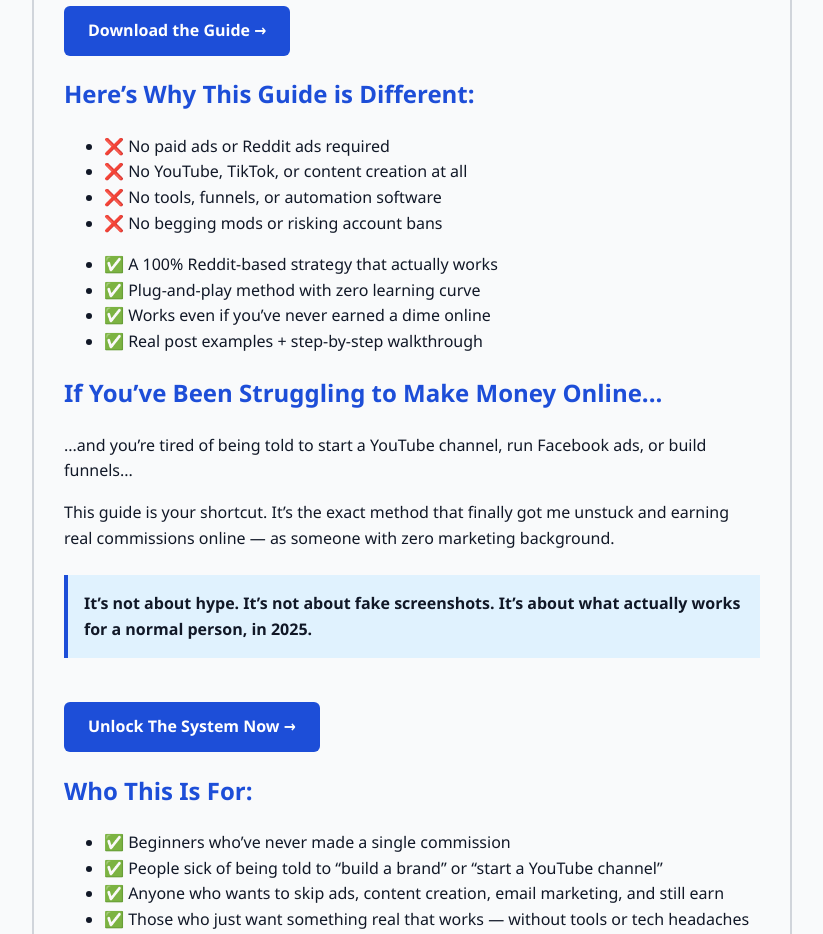
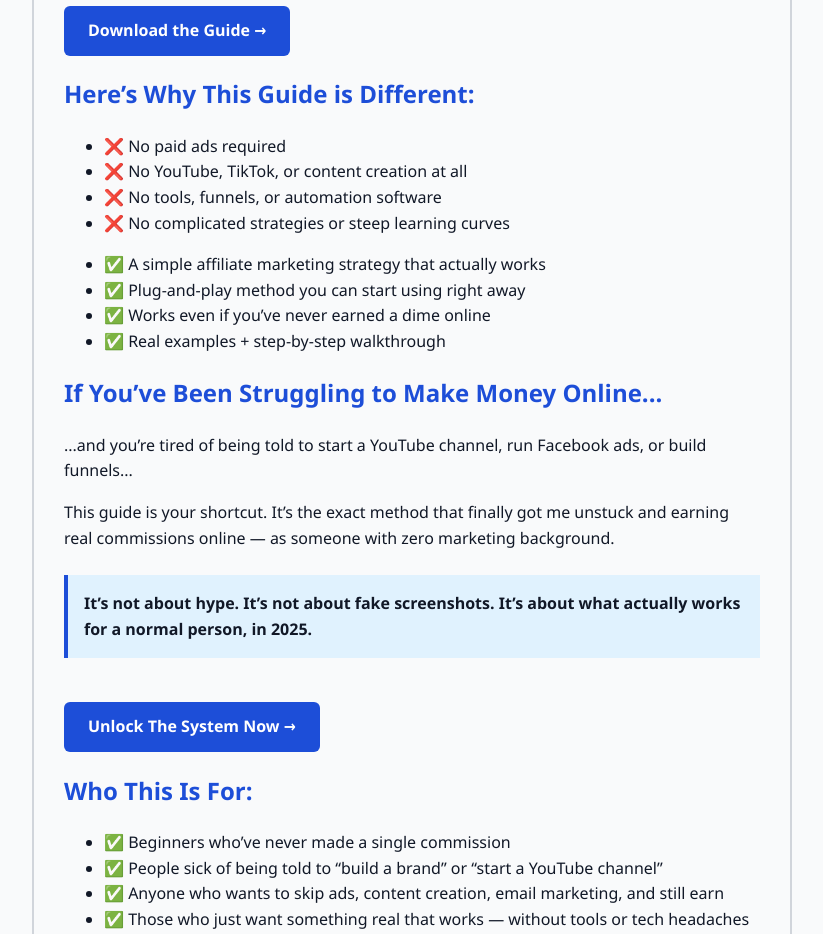
Before and after one commit to zee07-11/The-Wealth-Defense, a plain HTML site: page salepage.html in a window 1280 px wide. Shown: the part 800-1734 px from the top of the page, without its empty margins (228-1051 px from the left). Drawn offline with Linux system fonts and the light colour scheme.

Commit message:
Update salepage.html

```diff
--- a/salepage.html
+++ b/salepage.html
@@ -171,16 +171,16 @@
 
       <h2>Here’s Why This Guide is Different:</h2>
       <ul>
-        <li>❌ No paid ads or Reddit ads required</li>
+    <li>❌ No paid ads required</li>
     <li>❌ No YouTube, TikTok, or content creation at all</li>
     <li>❌ No tools, funnels, or automation software</li>
-        <li>❌ No begging mods or risking account bans</li>
+    <li>❌ No complicated strategies or steep learning curves</li>
 </ul>
 <ul>
-        <li>✅ A 100% Reddit-based strategy that actually works</li>
-        <li>✅ Plug-and-play method with zero learning curve</li>
+    <li>✅ A simple affiliate marketing strategy that actually works</li>
+    <li>✅ Plug-and-play method you can start using right away</li>
     <li>✅ Works even if you’ve never earned a dime online</li>
-        <li>✅ Real post examples + step-by-step walkthrough</li>
+    <li>✅ Real examples + step-by-step walkthrough</li>
 </ul>
 
       <h2>If You’ve Been Struggling to Make Money Online...</h2>
```
Lines whose indentation alone changed are shown as unchanged.
